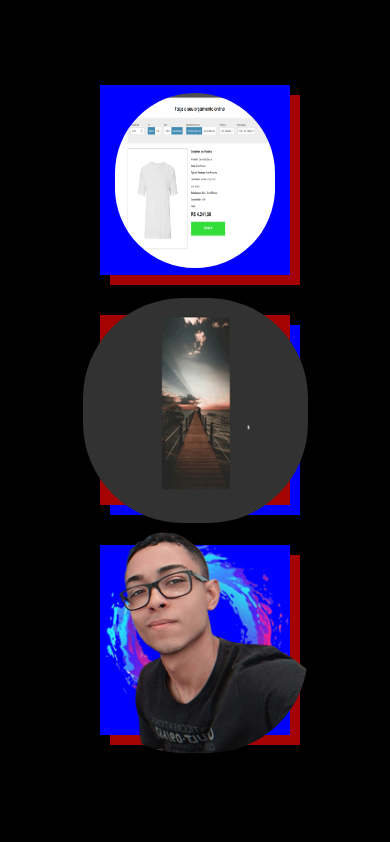
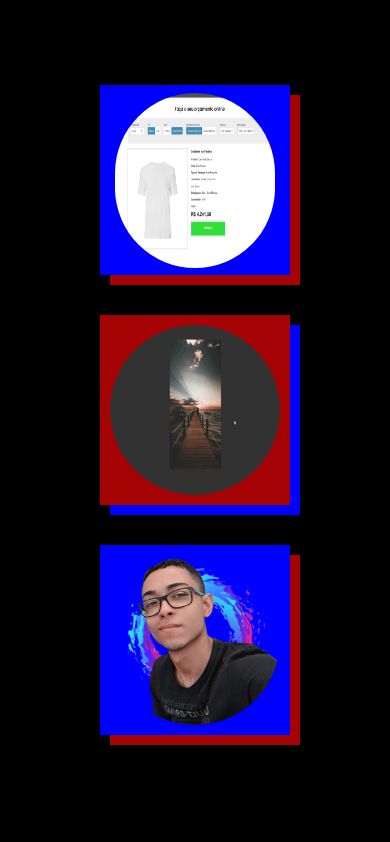
Before and after one commit to fescarvalho/site_portifolio, a plain HTML site: page index.html in a window 390 px wide. Shown: the part 1585-2427 px from the top of the page. Drawn offline with Linux system fonts and the light colour scheme.

Commit message:
responsive atualizar

```diff
--- a/css/responsive.css
+++ b/css/responsive.css
@@ -101,6 +101,16 @@
     .logo-projeto.-fired{
         width: 160px;
         height: 175px;
+    }
+
+    .card-projects.-collab .logo-projeto.-card{
+        width: 170px;
+        height: 170px;
+    }
+
+    .logo-projeto.-foto{
+        width: 170px;
+        height: 170px;
     }
 
     .main-form{
```
